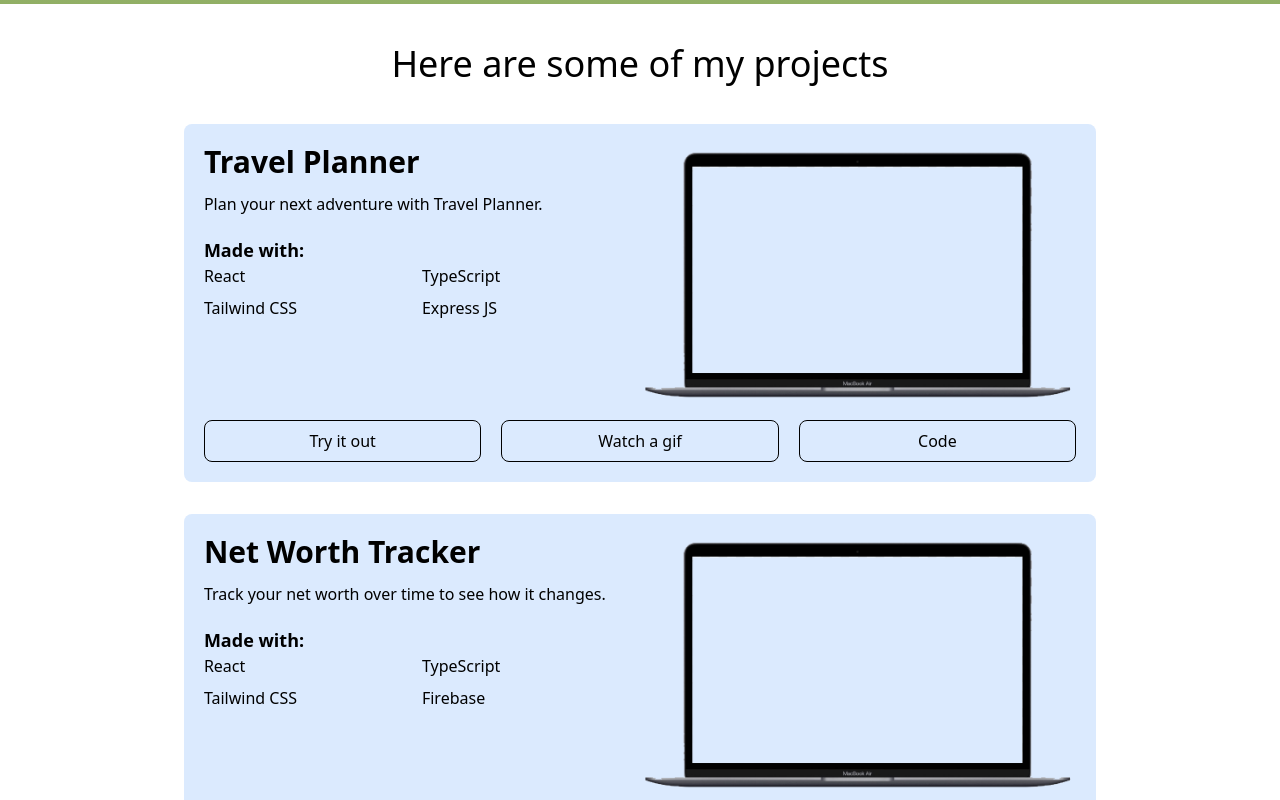
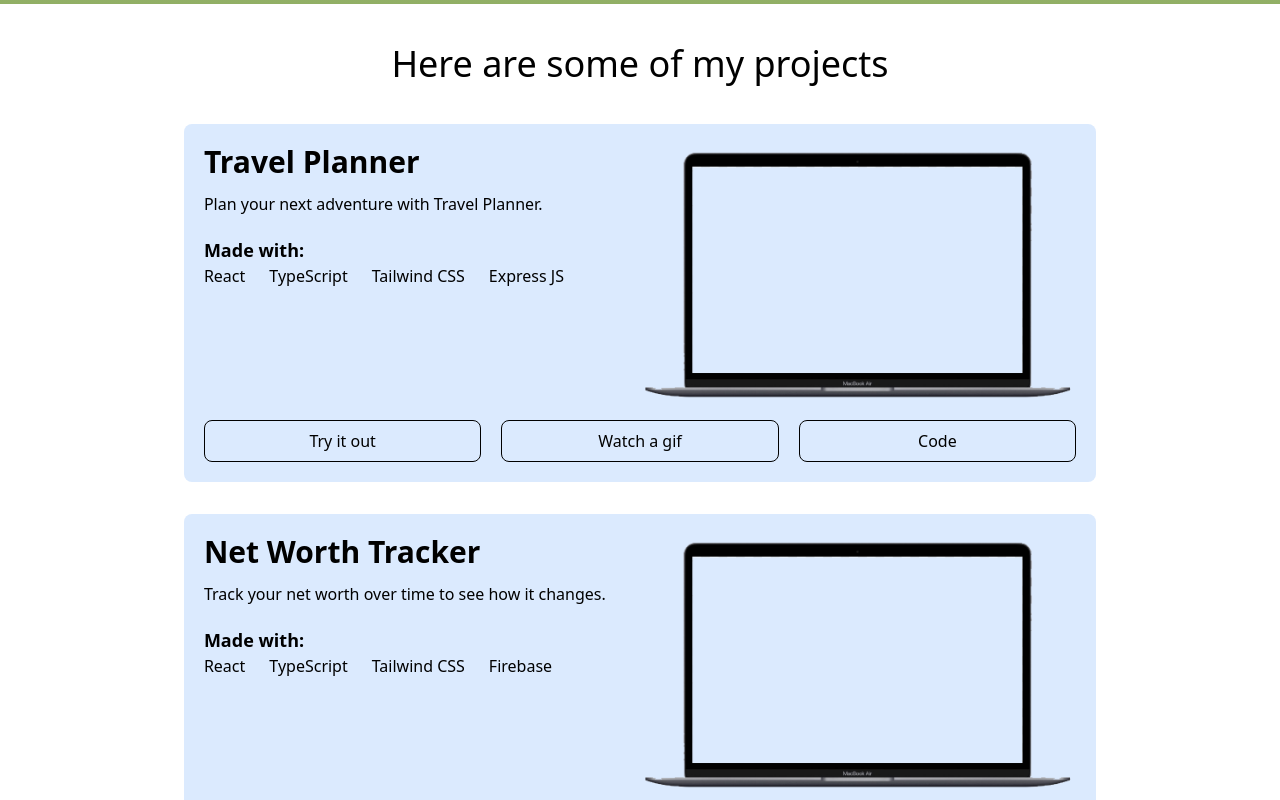
Before and after one commit to JackAgtual/Portfolio, a React (Vite) app: page / in a window 1280 px wide. Shown: the part 1300-2100 px from the top of the page. Built offline with nearby package versions, Linux system fonts and the light colour scheme; no server answers.

Commit message:
Only using one image per project

```diff
--- a/src/components/ProjectCard.tsx
+++ b/src/components/ProjectCard.tsx
@@ -1,8 +1,5 @@
-import { useEffect, useState } from 'react'
-import useWindowResize from '../hooks/useWindowResize'
 import { Project } from '../types/project'
 import LinkButton from './LinkButton'
-import { breakpoints } from '../utils/breakpoints'
 
 type ProjectCardProps = Project
 
@@ -10,32 +7,24 @@ function ProjectCard({
   name,
   description,
   madeWith,
-  smallImage,
-  largeImage,
+  image,
   github,
   website,
   gif,
 }: ProjectCardProps) {
-  const windowSize = useWindowResize()
-  const [showSmallImage, setShowSmallImage] = useState(true)
-
-  useEffect(() => {
-    if (windowSize >= breakpoints.md && showSmallImage) {
-      setShowSmallImage(false)
-    } else if (windowSize < breakpoints.md && !showSmallImage) {
-      setShowSmallImage(true)
-    }
-  }, [windowSize])
-
   return (
-    <div className=" bg-blue-100 p-5 rounded-lg">
-      <div className="grid grid-cols-2">
+    <div className=" bg-blue-100 p-5 rounded-lg max-w-5xl">
+      <h1 className="text-3xl font-bold md:hidden">{name}</h1>
+      <div className="md:grid md:grid-cols-2">
+        <div className="flex flex-col justify-center md:order-last">
+          <img src={image} alt={`${name} screenshot`} className="max-h-64 mx-auto" />
+        </div>
         <div>
-          <h1 className="text-3xl font-bold">{name}</h1>
+          <h1 className="text-3xl font-bold hidden md:block">{name}</h1>
           <p className="text-sm sm:text-base pt-3">{description}</p>
           <div>
             <h2 className="text-lg font-semibold pt-5">Made with:</h2>
-            <ul className="grid grid-cols-2 gap-y-2">
+            <ul className="flex flex-wrap gap-x-6 gap-y-2">
               {madeWith.map((item) => {
                 return (
                   <li key={item} className="text-sm sm:text-base break-words">
@@ -45,13 +34,6 @@ function ProjectCard({
               })}
             </ul>
           </div>
-        </div>
-        <div className="flex flex-col justify-center">
-          <img
-            src={showSmallImage ? smallImage : largeImage}
-            alt={`${name} screenshot`}
-            className="max-h-64 mx-auto"
-          />
         </div>
       </div>
       <div className="grid grid-cols-3 gap-x-2 md:gap-x-5 pt-5">
--- a/src/components/Projects.tsx
+++ b/src/components/Projects.tsx
@@ -1,5 +1,4 @@
 import { forwardRef, ForwardedRef } from 'react'
-import iphoneMock from '../assets/iphoneMock.png'
 import laptopMock from '../assets/laptopMock.png'
 import ProjectCard from './ProjectCard'
 import { Project } from '../types/project'
@@ -9,8 +8,7 @@ const projects: Project[] = [
   {
     name: 'Travel Planner',
     description: 'Plan your next adventure with Travel Planner.',
-    smallImage: iphoneMock,
-    largeImage: laptopMock,
+    image: laptopMock,
     madeWith: ['React', 'TypeScript', 'Tailwind CSS', 'Express JS'],
     github: 'https://github.com/JackAgtual/Travel-Planner-Frontend',
     website: 'https://jackagtual.github.io/Travel-Planner-Frontend/',
@@ -20,8 +18,7 @@ const projects: Project[] = [
     name: 'Net Worth Tracker',
     description: 'Track your net worth over time to see how it changes.',
     madeWith: ['React', 'TypeScript', 'Tailwind CSS', 'Firebase'],
-    smallImage: iphoneMock,
-    largeImage: laptopMock,
+    image: laptopMock,
     github: 'https://github.com/JackAgtual/Net-Worth-Tracker',
     website: 'https://jackagtual.github.io/Net-Worth-Tracker/',
     gif: 'https://github.com/JackAgtual/Net-Worth-Tracker',
@@ -34,19 +31,7 @@ function Projects({}, ref: ForwardedRef<HTMLDivElement>) {
       <SectionTitle>Here are some of my projects</SectionTitle>
       <div className="grid grid-cols-1 gap-y-8">
         {projects.map((project) => {
-          return (
-            <ProjectCard
-              key={project.name}
-              name={project.name}
-              description={project.description}
-              madeWith={project.madeWith}
-              smallImage={project.smallImage}
-              largeImage={project.largeImage}
-              github={project.github}
-              website={project.website}
-              gif={project.gif}
-            />
-          )
+          return <ProjectCard key={project.name} {...project} />
         })}
       </div>
     </div>
--- a/src/types/project.ts
+++ b/src/types/project.ts
@@ -1,8 +1,7 @@
 export type Project = {
   name: string
   description: string
-  smallImage: string
-  largeImage: string
+  image: string
   madeWith: string[]
   github: string
   website: string
```
Also changed, not shown: src/assets/iphoneMock.png (deleted).
